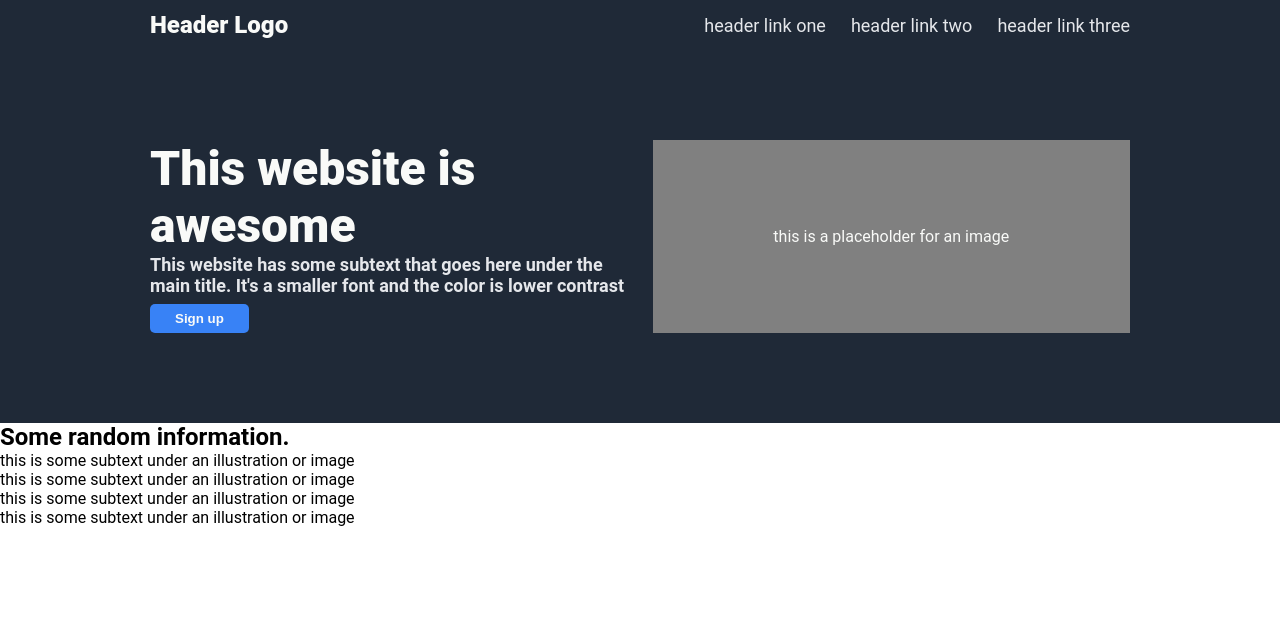
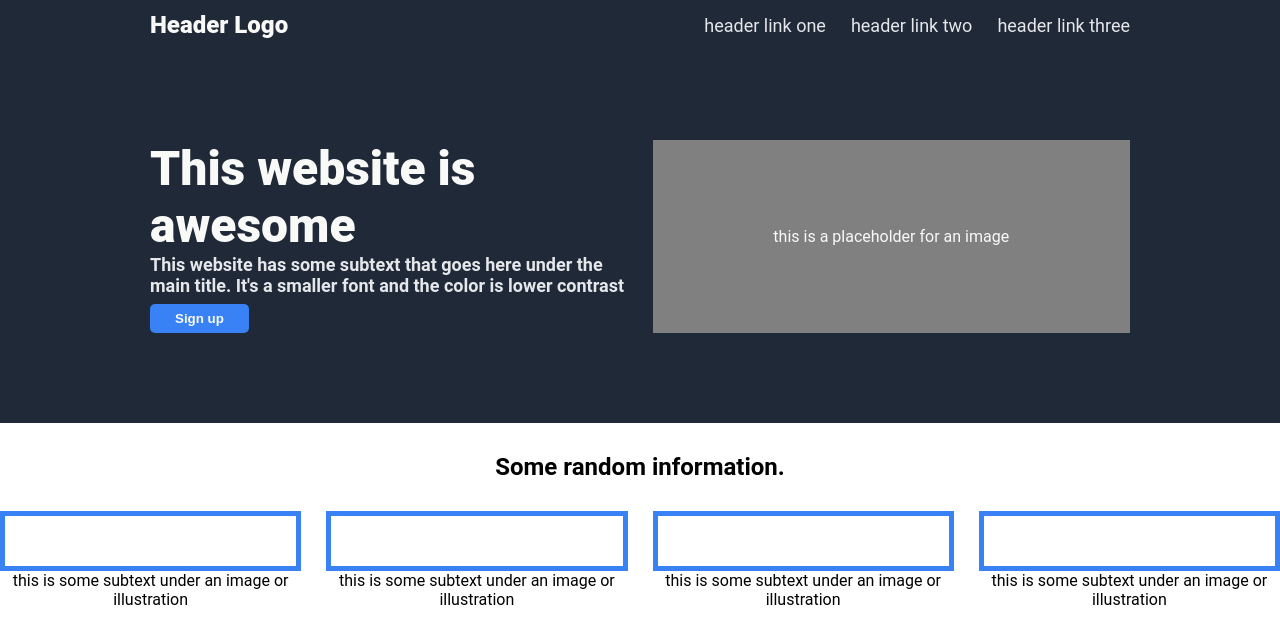
Before and after one commit to Kezy-d4/odin-landing-page, a plain HTML site: page index.html in a window 1280 px wide. Drawn offline with Linux system fonts and the light colour scheme.

Commit message:
Add info section styling and structure

```diff
--- a/index.html
+++ b/index.html
@@ -33,10 +33,25 @@
       <div class="info">
         <h2 class="info-header">Some random information.</h2>
         <div class="info-images">
-          <div class="info-image"><p>this is some subtext under an illustration or image</p></div>
-          <div class="info-image"><p>this is some subtext under an illustration or image</p></div>
-          <div class="info-image"><p>this is some subtext under an illustration or image</p></div>
-          <div class="info-image"><p>this is some subtext under an illustration or image</p></div>
+          <div class="image-and-subtext">
+            <div class="info-image"></div>
+            <p>this is some subtext under an image or illustration</p>
+          </div>
+
+          <div class="image-and-subtext">
+            <div class="info-image"></div>
+            <p>this is some subtext under an image or illustration</p>
+          </div>
+
+          <div class="image-and-subtext">
+            <div class="info-image"></div>
+            <p>this is some subtext under an image or illustration</p>
+          </div>
+
+          <div class="image-and-subtext">
+            <div class="info-image"></div>
+            <p>this is some subtext under an image or illustration</p>
+          </div>
         </div>
       </div>
 
--- a/styles.css
+++ b/styles.css
@@ -106,3 +106,28 @@ button a {
 a:hover {
   color: lightsteelblue;
 }
+
+.info-header {
+  text-align: center;
+  margin: 30px;
+}
+
+.info-images {
+  display: flex;
+  justify-content: center;
+  column-gap: 25px;
+}
+
+.info-images p {
+  text-align: center;
+}
+
+.info-image {
+  border: 5px solid #3882F6;
+  padding: 25px;
+}
+
+.image-and-subtext {
+  display: flex;
+  flex-direction: column;
+}
```
